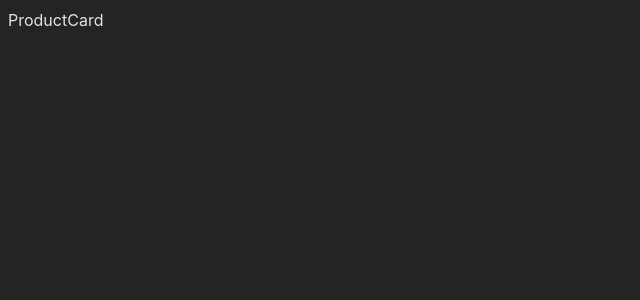
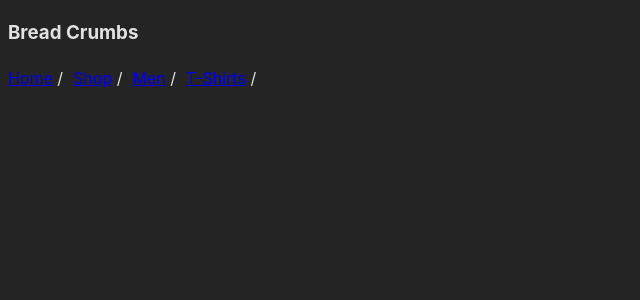
Before and after one commit to rakibul-wdp/full-stack-army, a React (Vite) app in the folder 30-frontend-3-react-functional-component/functional-component/: page /card in a window 1280 px wide. Shown: the top 300 px of the page, without its empty margins (0-640 px from the left). Built offline with nearby package versions, Linux system fonts and the light colour scheme.

Commit message:
show bread crumbs

```diff
--- /dev/null
+++ b/30-frontend-3-react-functional-component/functional-component/src/mockData/socialIcons.js
@@ -0,0 +1,33 @@
+import { AiFillFacebook } from "react-icons/ai";
+import { BsFacebook } from "react-icons/bs";
+
+export const socialIcons = [
+  {
+    id: 1,
+    // icon: <BsFacebook />,
+    color: "#3A589D",
+    tooltip: "Share on Facebook",
+    link: "https://facebook.com"
+  }
+]
+
+export const product = {
+  breadcrumbs: [
+    {
+      text: "Home",
+      link: "https://google.com?q=home"
+    },
+    {
+      text: "Shop",
+      link: "https://google.com?q=shop"
+    },
+    {
+      text: "Men",
+      link: "https://google.com?q=men"
+    },
+    {
+      text: "T-Shirts",
+      link: "https://google.com?q=tshirt"
+    },
+  ]
+}
--- a/30-frontend-3-react-functional-component/functional-component/src/pages/ProductCard.jsx
+++ b/30-frontend-3-react-functional-component/functional-component/src/pages/ProductCard.jsx
@@ -1,8 +1,21 @@
-import React from 'react'
+import React from 'react';
+import { socialIcons, product } from '../mockData/socialIcons';
 
 const ProductCard = () => {
   return (
-    <div>ProductCard</div>
+    <div>
+      <h3>Bread Crumbs</h3>
+      <div style={{ display: "flex", gap: "10px" }}>
+        {
+          product.breadcrumbs.map((item, index) => (
+            <div key={index}>
+              <a href={item.link}>{item.text}</a>
+              <span>{" / "}</span>
+            </div>
+          ))
+        }
+      </div>
+    </div>
   )
 }
 
```
Also changed, not shown: 1 other file (tests, documents, lock files or other folders).
